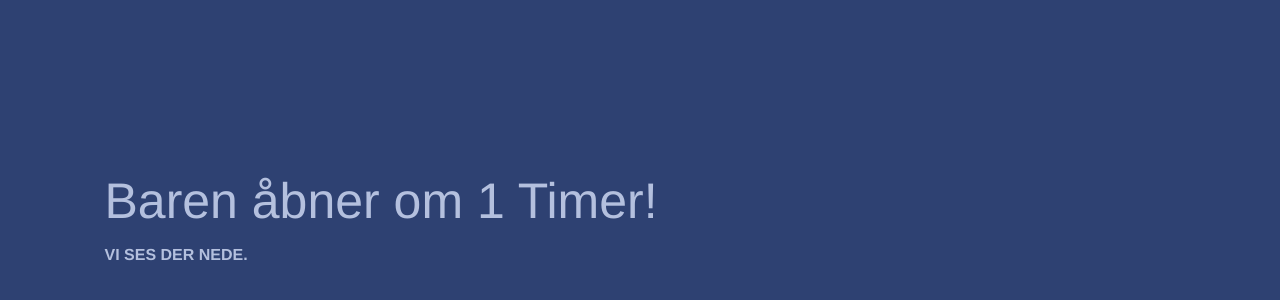
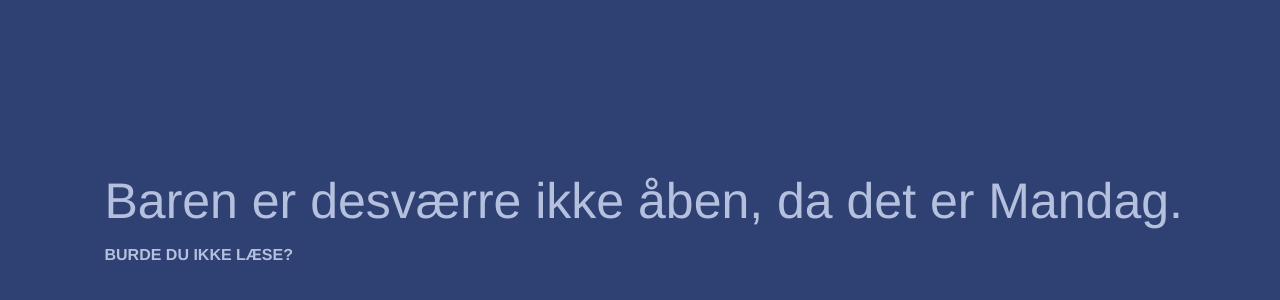
Before and after one commit to Vanluren/DatbarChecker.js, a plain HTML site: page erdatbarenaaben.html in a window 1280 px wide. Shown: the part 178-478 px from the top of the page. Drawn offline with Linux system fonts and the light colour scheme.

Commit message:
Ændret styling, og en enkelt sætning.

```diff
--- a/erdatbarenaaben.html
+++ b/erdatbarenaaben.html
@@ -16,7 +16,7 @@
     var weekday = ["Søndag", "Mandag" , "Tirsdag", "Onsdag", "Torsdag", "Fredag", "Lørdag", ];
     var answer = document.getElementById("answer");
 
-    if (n == 1)
+    if (n == 5)
         {
             if(hours == 02){
                 answer.innerHTML = "Baren er desværre lukket nu!</br> <h3>(Så gå dog i seng.)</h3>"
@@ -42,8 +42,7 @@
         }
       else
       {
-        answer.innerHTML = "Baren er desværre ikke åben, da det er " + weekday[n] + ". Burde du ikke læse?";
-
+        answer.innerHTML = "Baren er desværre ikke åben, da det er " + weekday[n] + ". <h3>Burde du ikke læse?</h3>";
       }
   }
  </script>
--- a/style.css
+++ b/style.css
@@ -1,5 +1,6 @@
 body{
   width: 100%;
+  height: 100%;
   background-color: #2E4172;
   color: #B4C0DE;
   font-style: normal;
```
